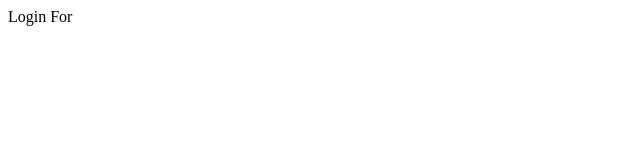
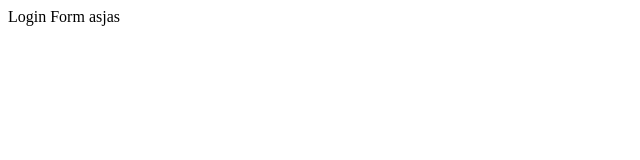
Before and after one commit to AjasShiakh/localProject, a plain HTML site: page login.html in a window 1280 px wide. Shown: the full height of the page, 0-640 px from the left. Drawn offline with Linux system fonts and the light colour scheme.

Commit message:
login form

```diff
--- a/login.html
+++ b/login.html
@@ -4,7 +4,8 @@
 
 
 <body>
-  Login For
+  Login Form
+  asjas
 
 </body>
 
```
